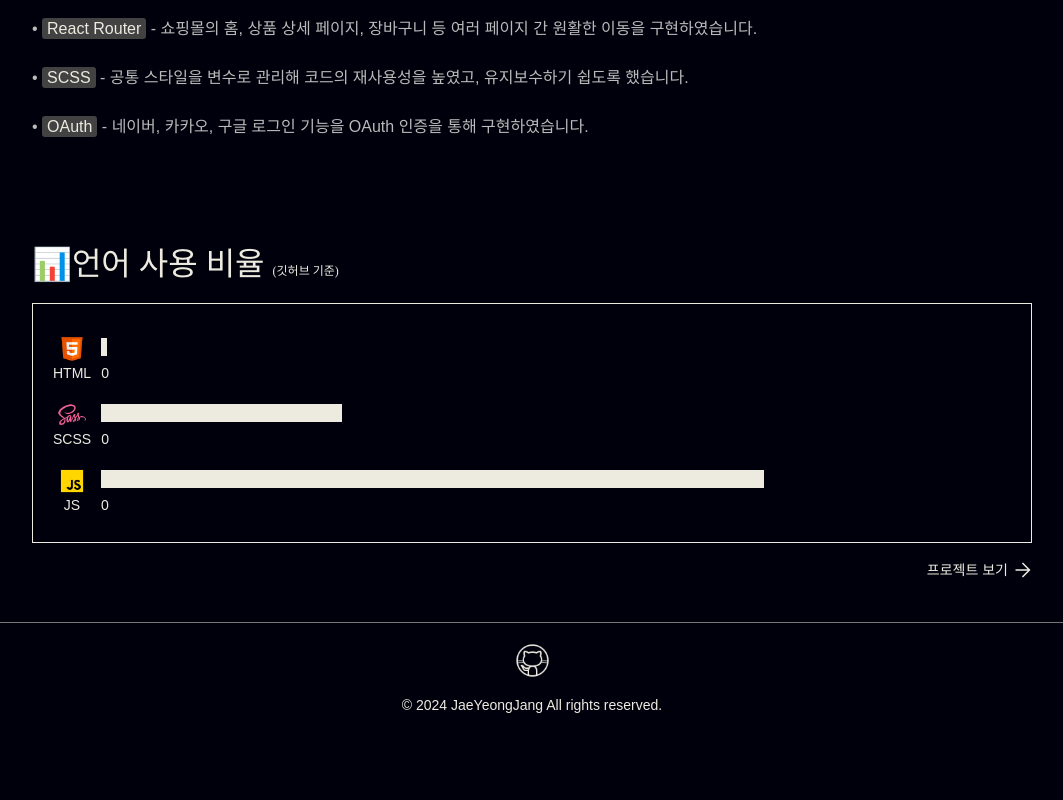
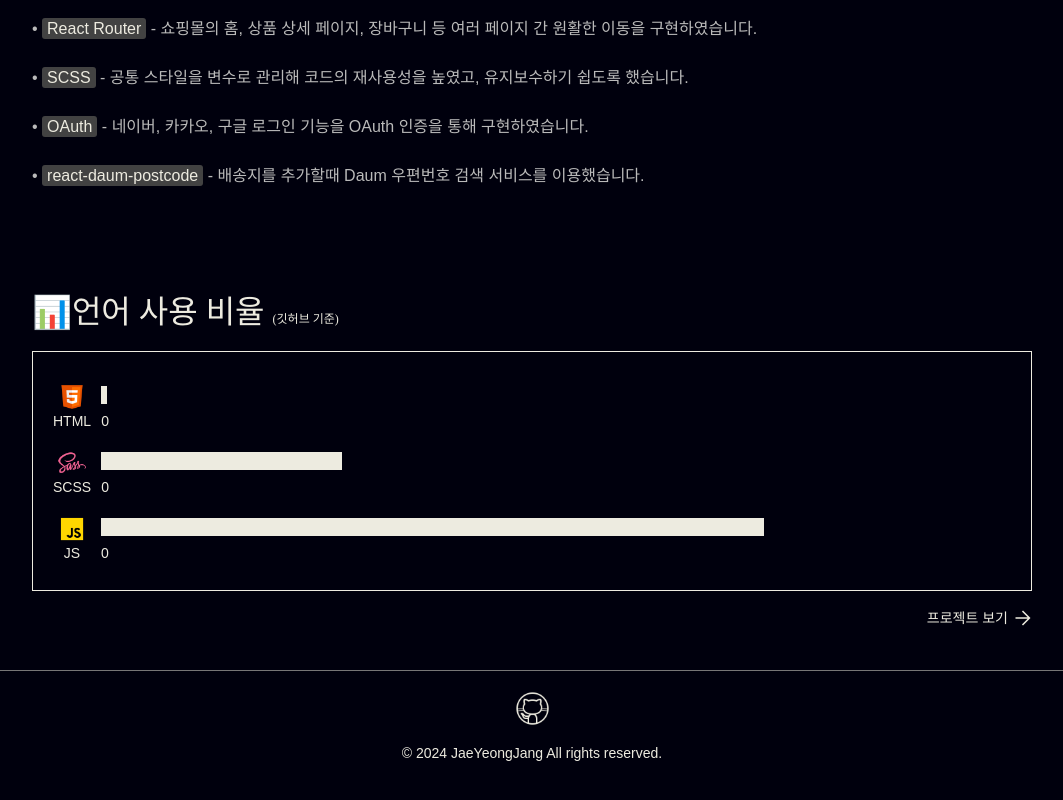
Before and after one commit to jaeyeong97/portfolio, a React (Create React App) app: page /shop in a window 1280 px wide. Shown: the part 1238-2038 px from the top of the page, without its empty margins (108-1171 px from the left). Before the commit the page ends 1990 px from the top, so only its background shows below. Built offline with nearby package versions, Linux system fonts and the light colour scheme; a web font is replaced by a local one.

Commit message:
Daum 우편번호 검색 서비스 설명 추가

```diff
--- a/src/components/projectPages/Shop.js
+++ b/src/components/projectPages/Shop.js
@@ -92,6 +92,7 @@ const Shop = () => {
             <div>• <span className="cem">React Router</span> - 쇼핑몰의 홈, 상품 상세 페이지, 장바구니 등 여러 페이지 간 원활한 이동을 구현하였습니다.</div>
             <div>• <span className="cem">SCSS</span> - 공통 스타일을 변수로 관리해 코드의 재사용성을 높였고, 유지보수하기 쉽도록 했습니다.</div>
             <div>• <span className="cem">OAuth</span> - 네이버, 카카오, 구글 로그인 기능을 OAuth 인증을 통해 구현하였습니다.</div>
+            <div>• <span className="cem">react-daum-postcode</span> - 배송지를 추가할때 Daum 우편번호 검색 서비스를 이용했습니다.</div>
           </div>
         </div>
       </section>
```
